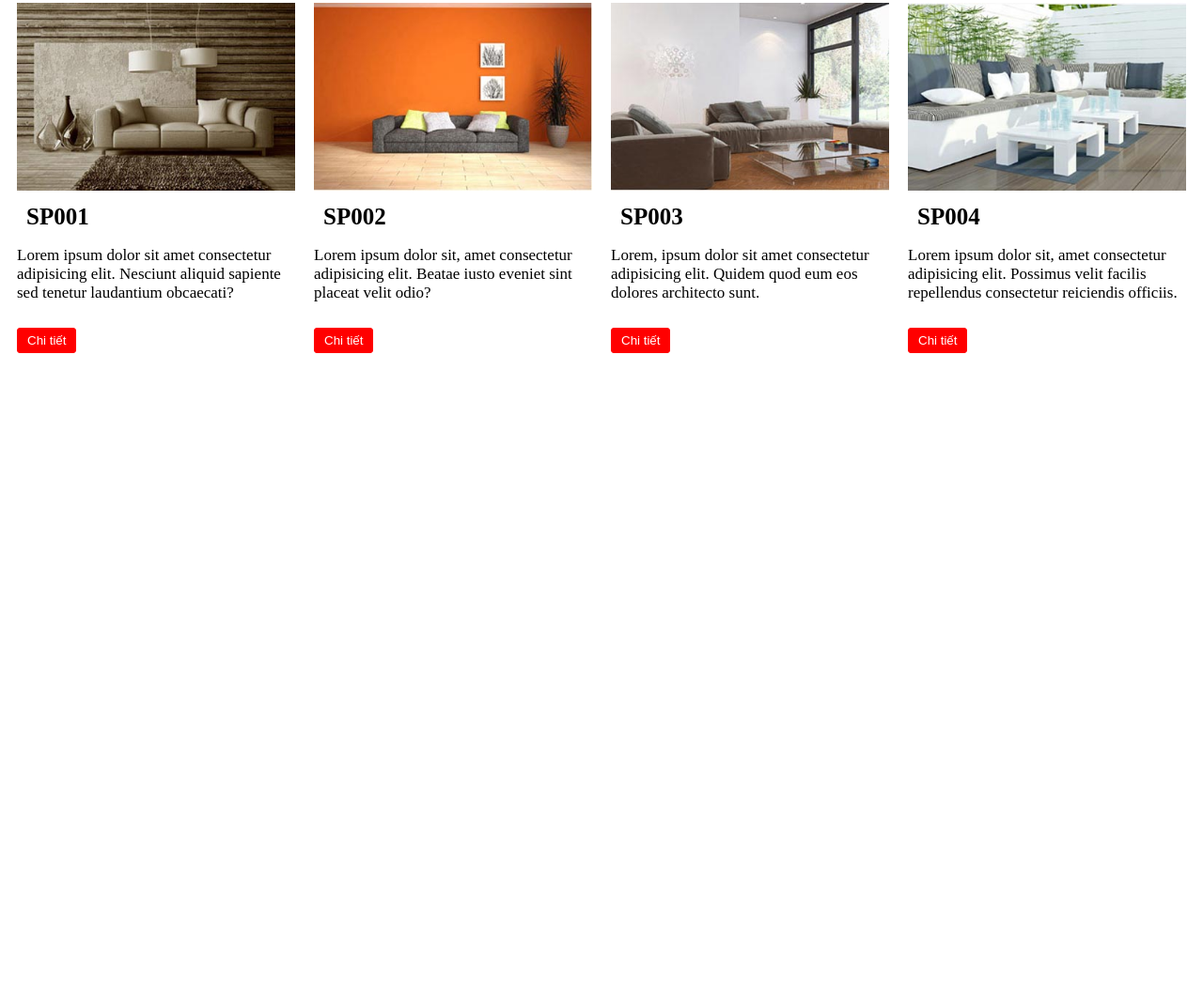
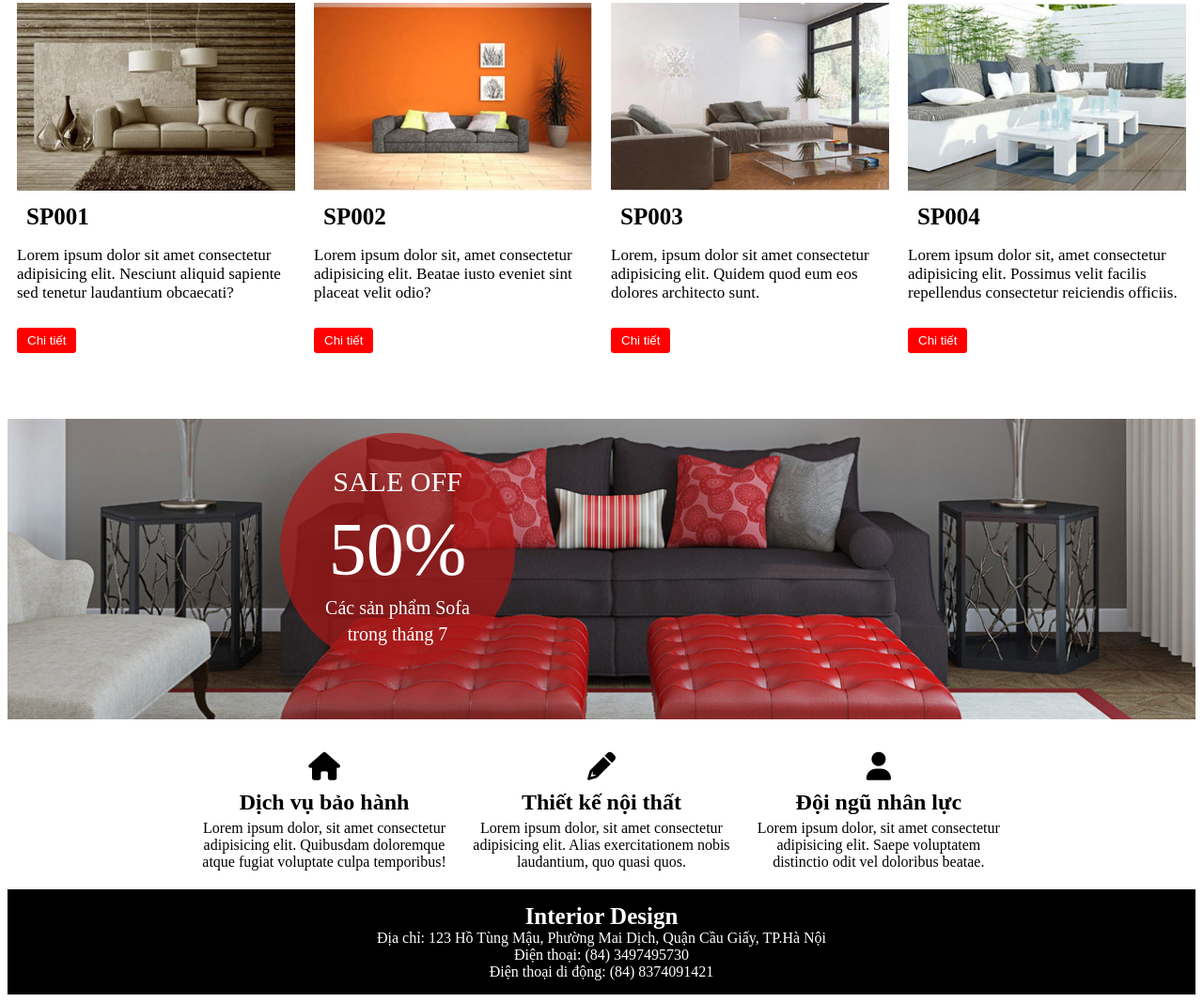
Before and after one commit to tranhang12/Interior-Design, a plain HTML site: page index.html in a window 1280 px wide. Shown: the part 1664-2731 px from the top of the page at 94% size. Before the commit the page ends 2110 px from the top, so only its background shows below. Drawn offline with Linux system fonts and the light colour scheme.

Commit message:
complete the project

```diff
--- a/css/main.css
+++ b/css/main.css
@@ -94,3 +94,72 @@ html, body {
     padding: 5px 10px;
     margin-top: 10px;
 }
+
+/* BANNER */
+.banner {
+    background-image: url("../img/nature.jpg");
+    background-size: cover;
+    height: 320px;
+    position: relative;
+}
+
+.banner__circle {
+    width: 250px;
+    height: 250px;
+    border-radius: 50%;
+    background-color: rgba(173, 24, 24, 0.7);
+    color: white;
+    position: absolute;
+    top: 15px;
+    left: 290px;
+    text-align: center;
+}
+.banner__circle p {
+    margin: 5px 0;
+    font-size: 20px;
+}
+.banner__circle p:first-child {
+    font-size: 30px;
+    margin: 35px 0 10px;
+}
+.banner__circle p:nth-child(2) {
+    font-size: 80px;
+    margin: 0;
+}
+
+/* SERVICES */
+.services {
+    margin: 30px 0 10px;
+}
+.services__content {
+    text-align: center;
+    width: 70%;
+    margin: auto;
+}
+.services__item {
+    float: left;
+    width: 33.33%;
+    padding: 5px 10px;
+}
+.services__item i {
+    font-size: 30px;
+}
+.services__item h2 {
+    margin: 10px 0 0;
+}
+.services__item p {
+    margin: 5px 0;
+}
+/* FOOTER */
+.footer {
+    background-color: black;
+    color: white;
+    padding: 15px 0;
+    text-align: center;
+}
+.footer h2, .footer p {
+    margin: 0;
+}
+.footer h2 {
+    font-size: 25px;
+}
--- a/index.html
+++ b/index.html
@@ -4,7 +4,10 @@
     <meta charset="UTF-8" />
     <meta http-equiv="X-UA-Compatible" content="IE=edge" />
     <meta name="viewport" content="width=device-width, initial-scale=1.0" />
-    <title>Interior</title>
+    <title>Interior design</title>
+
+    <link rel="stylesheet" href="https://cdnjs.cloudflare.com/ajax/libs/font-awesome/6.2.0/css/all.min.css"/>
+
     <link rel="stylesheet" href="./css/main.css" />
   </head>
   <body>
@@ -24,7 +27,7 @@
     <!-- INTRODUCTION -->
     <div class="intro">
       <p class="intro__text">
-        Tai <span>KLK PHUC THINH</span>Lorem ipsum dolor sit, amet consectetur
+        Tai <span>KLK PHUC THINH </span>Lorem ipsum dolor sit, amet consectetur
         adipisicing elit. Iste at, suscipit numquam odit vitae hic minus
         quibusdam! Sint, consectetur. Ut deserunt quos repudiandae minus.
         Eligendi harum temporibus nam corporis fuga sit cum cumque doloribus
@@ -101,10 +104,41 @@
       <div class="clear"></div>
     </div>
     <!-- BANNER -->
-    <div class="banner"></div>
+    <div class="banner">
+        <div class="banner__circle">
+            <p>SALE OFF</p>
+            <p>50%</p>
+            <p>Các sản phẩm Sofa</p>
+            <p> trong tháng 7</p>
+        </div>
+    </div>
     <!-- SERVICES -->
-    <div class="services"></div>
+    <div class="services">
+        <div class="services__content">
+            <div class="services__item">
+                <i class="fa fa-home"></i>
+                <h2>Dịch vụ bảo hành</h2>
+                <p>Lorem ipsum dolor, sit amet consectetur adipisicing elit. Quibusdam doloremque atque fugiat voluptate culpa temporibus!</p>
+            </div>
+            <div class="services__item">
+                <i class="fa fa-pencil-alt"></i>
+                <h2>Thiết kế nội thất</h2>
+                <p>Lorem ipsum dolor, sit amet consectetur adipisicing elit. Alias exercitationem nobis laudantium, quo quasi quos.</p>
+            </div>
+            <div class="services__item">
+                <i class="fa fa-user"></i>
+                <h2>Đội ngũ nhân lực</h2>
+                <p>Lorem ipsum dolor, sit amet consectetur adipisicing elit. Saepe voluptatem distinctio odit vel doloribus beatae.</p>
+            </div>
+        </div>
+        <div class="clear"></div>
+    </div>
     <!-- FOOTER -->
-    <div class="footer"></div>
+    <div class="footer">
+        <h2>Interior Design</h2>
+        <p>Địa chỉ: 123 Hồ Tùng Mậu, Phường Mai Dịch, Quận Cầu Giấy, TP.Hà Nội</p>
+        <p>Điện thoại: (84) 3497495730</p>
+        <p>Điện thoại di động: (84) 8374091421</p>
+    </div>
   </body>
 </html>
```
